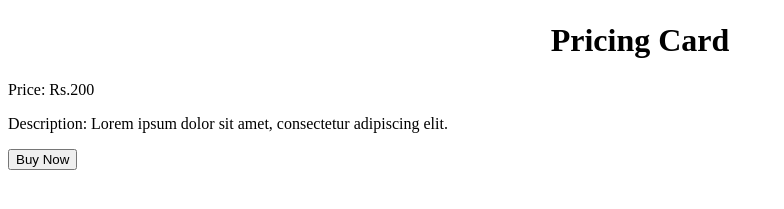
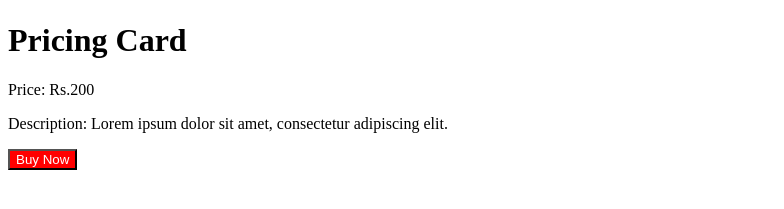
Before and after one commit to acciojob/pricing-card-Amit17214, a website: page main.html in a window 1280 px wide. Shown: the part 311-520 px from the top of the page, without its empty margins (0-784 px from the left). Drawn offline with Linux system fonts and the light colour scheme.

Commit message:
created a submission

```diff
--- a/main.html
+++ b/main.html
@@ -8,12 +8,12 @@
 
 <body>
 	<!-- the entire body must be written by student -->
-	<img src="https://cdn.pixabay.com/photo/2017/04/03/15/52/for-you-2198772__340.png" alt="pricing card image">
+	<img src="https://encrypted-tbn0.gstatic.com/images?q=tbn:ANd9GcTRizQ8D_KEDLlZ-pIgKTo28Uae0JF1T35Zlw&usqp=CAU"  alt="pricing card image">
 
-	<h1 align="center">Pricing Card</h1>
+	<h1>Pricing Card</h1>
 	<p>Price: Rs.200</p>
 	<p>Description: Lorem ipsum dolor sit amet, consectetur adipiscing elit.</p>
-	<button>Buy Now</button>
+	<button style="background-color: red; color: white;">Buy Now</button>
 	<script type="text/javascript" src="./script.js">
 </script>
 
```
